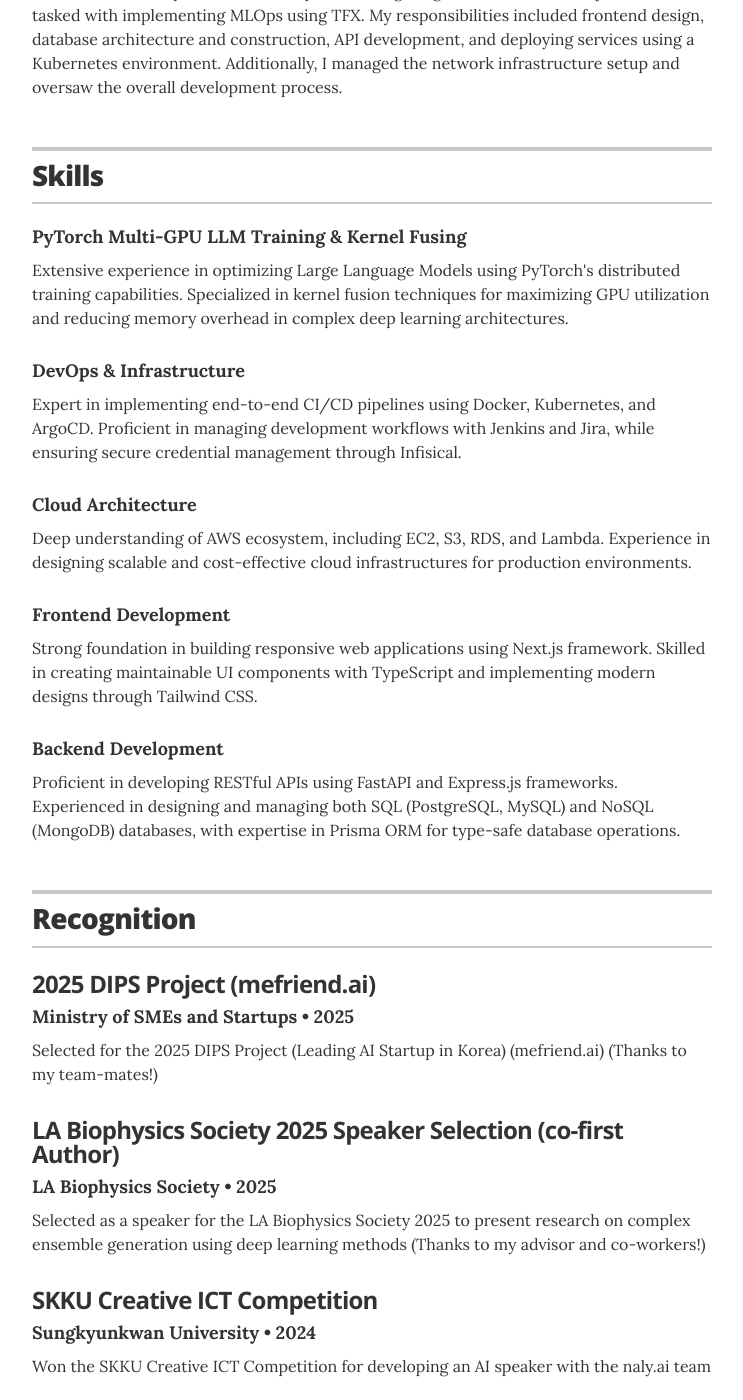
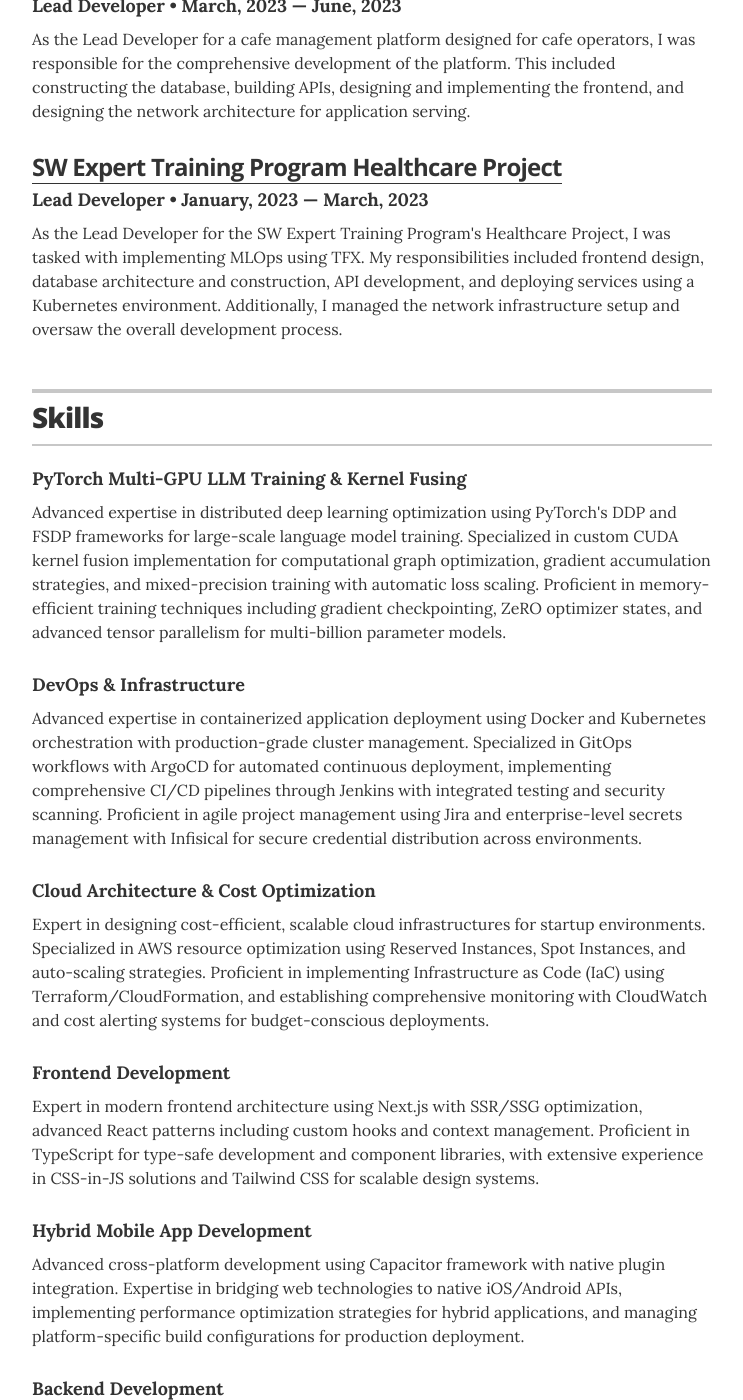
Before and after one commit to delibae/delibae.github.io, a Jekyll site: the page built from index.html, in a window 1280 px wide and 1400 px high, scrolled down 2597 px. Shown: the whole window, without its empty margins (268-1011 px from the left). Built offline with Jekyll 4.4.1, drawn with Linux system fonts in a browser that asks for light colours; some of the changed text lies outside the part shown.

Commit message:
✨ Update: Refine experience, projects, and skills sections with detailed descriptions and new entries

```diff
--- a/_data/associations.yml
+++ b/_data/associations.yml
@@ -7,7 +7,6 @@
 #   url: https://www.peta.org/
 #   summary: Organized fund drives and participated in fundraising events for the benefit of PETA's local Springfield operations.
 
-
 # - organization: Yale Amnesty International
 #   role: Communications coordinator
 #   year: 2002 &mdash; 2004
--- a/_data/experience.yml
+++ b/_data/experience.yml
@@ -12,8 +12,3 @@
 - company: Sungkyunkwan University, Computational Biophysics lab
   position: Research Assistant (RA)
   duration: June, 2023 &mdash; Present
-# # Communications Coordinator
-# - company: Springfield Women & Children's Center
-#   position: Communications Coordinator
-#   duration:   Jun, 2008  &mdash; May, 2010
-#   summary: Led communication efforts across digital and traditional media channels for marketing and public relations, internal communication strategies, and coordinated support programs for the recipients of the center's services.
--- a/_data/projects.yml
+++ b/_data/projects.yml
@@ -4,21 +4,29 @@
 - project: mefriend.ai
   role: CTO
   duration: October, 2024 &mdash; Present
-  description: Leading the technical direction of an AI entertainment platform as CTO and co-founder. Fully responsible for the core inference system development and optimization. Oversee all technical aspects while also participating in overall strategic planning and vision as a founding member.
+  description: Leading the technical direction of an AI entertainment platform as CTO and co-founder with 300,000 global users. Fully responsible for the core inference system development and optimization. Oversee all technical aspects while also participating in overall strategic planning and vision as a founding member.
 
 - project: EnsBolz (Ensemble generation with Boltz)
   role: Co-First Author
-  duration: 2024 &mdash; Present
+  duration: 2024 &mdash; March, 2025
+  url: "https://scholar.google.com/citations?view_op=view_citation&hl=ko&user=JTVXjXoAAAAJ&citation_for_view=JTVXjXoAAAAJ:d1gkVwhDpl0C"
   description: Developed EnsBolz, an ensemble generation tool utilizing Boltz. (selected as a speaker for the LA Biophysics Society 2025)
+
+- project: Legacy Web Project Migration & App Development
+  role: CTO
+  duration: June, 2025 &mdash; September, 2025
+  description: Successfully led a comprehensive migration from CRA to Next.js with progressive enhancement framework. Implemented monorepo architecture enabling simultaneous web and mobile app development using Capacitor. Achieved significant performance improvements with Web Vitals score increasing from 30 to 80 points, and successfully launched both enhanced web and mobile applications.
 
 - project: DeepFold-PLM
   role: Co-First Author
   duration: 2024 &mdash; Present
-  description: Developed plmMSA, a fast and diverse multiple sequence alignment tool utilizing a Protein Language Model. (Presented at CASP16 and LA Biophysics Society 2025)
+  url: "https://github.com/DeepFoldProtein/DeepFold-PLM"
+  description: Developed plmMSA, a fast and diverse multiple sequence alignment tool utilizing a Protein Language Model. Co-first author of the submitted manuscript. (Presented at CASP16 and LA Biophysics Society 2025)
 
 - project: CASP16 (DeepFold group)
   role: Co-First Author
   duration: August, 2023 &mdash; December, 2024
+  url: "https://predictioncenter.org/casp16/doc/CASP16_Abstracts.pdf"
   description: Achieved 3rd place in the Antibody/Peptide category. Developed plmMSA, a fast and diverse multiple sequence alignment tool utilizing a Protein Language Model.
 
 - project: AI Speaker Development Project
--- a/_data/skills.yml
+++ b/_data/skills.yml
@@ -5,17 +5,20 @@
 
 # Deep Learning
 - skill: PyTorch Multi-GPU LLM Training & Kernel Fusing
-  description: Extensive experience in optimizing Large Language Models using PyTorch's distributed training capabilities. Specialized in kernel fusion techniques for maximizing GPU utilization and reducing memory overhead in complex deep learning architectures.
+  description: Advanced expertise in distributed deep learning optimization using PyTorch's DDP and FSDP frameworks for large-scale language model training. Specialized in custom CUDA kernel fusion implementation for computational graph optimization, gradient accumulation strategies, and mixed-precision training with automatic loss scaling. Proficient in memory-efficient training techniques including gradient checkpointing, ZeRO optimizer states, and advanced tensor parallelism for multi-billion parameter models.
 
 # Production
 - skill: DevOps & Infrastructure
-  description: Expert in implementing end-to-end CI/CD pipelines using Docker, Kubernetes, and ArgoCD. Proficient in managing development workflows with Jenkins and Jira, while ensuring secure credential management through Infisical.
+  description: Advanced expertise in containerized application deployment using Docker and Kubernetes orchestration with production-grade cluster management. Specialized in GitOps workflows with ArgoCD for automated continuous deployment, implementing comprehensive CI/CD pipelines through Jenkins with integrated testing and security scanning. Proficient in agile project management using Jira and enterprise-level secrets management with Infisical for secure credential distribution across environments.
 
-- skill: Cloud Architecture
-  description: Deep understanding of AWS ecosystem, including EC2, S3, RDS, and Lambda. Experience in designing scalable and cost-effective cloud infrastructures for production environments.
+- skill: Cloud Architecture & Cost Optimization
+  description: Expert in designing cost-efficient, scalable cloud infrastructures for startup environments. Specialized in AWS resource optimization using Reserved Instances, Spot Instances, and auto-scaling strategies. Proficient in implementing Infrastructure as Code (IaC) using Terraform/CloudFormation, and establishing comprehensive monitoring with CloudWatch and cost alerting systems for budget-conscious deployments.
 
 - skill: Frontend Development
-  description: Strong foundation in building responsive web applications using Next.js framework. Skilled in creating maintainable UI components with TypeScript and implementing modern designs through Tailwind CSS.
+  description: Expert in modern frontend architecture using Next.js with SSR/SSG optimization, advanced React patterns including custom hooks and context management. Proficient in TypeScript for type-safe development and component libraries, with extensive experience in CSS-in-JS solutions and Tailwind CSS for scalable design systems.
+
+- skill: Hybrid Mobile App Development
+  description: Advanced cross-platform development using Capacitor framework with native plugin integration. Expertise in bridging web technologies to native iOS/Android APIs, implementing performance optimization strategies for hybrid applications, and managing platform-specific build configurations for production deployment.
 
 - skill: Backend Development
   description: Proficient in developing RESTful APIs using FastAPI and Express.js frameworks. Experienced in designing and managing both SQL (PostgreSQL, MySQL) and NoSQL (MongoDB) databases, with expertise in Prisma ORM for type-safe database operations.
```
